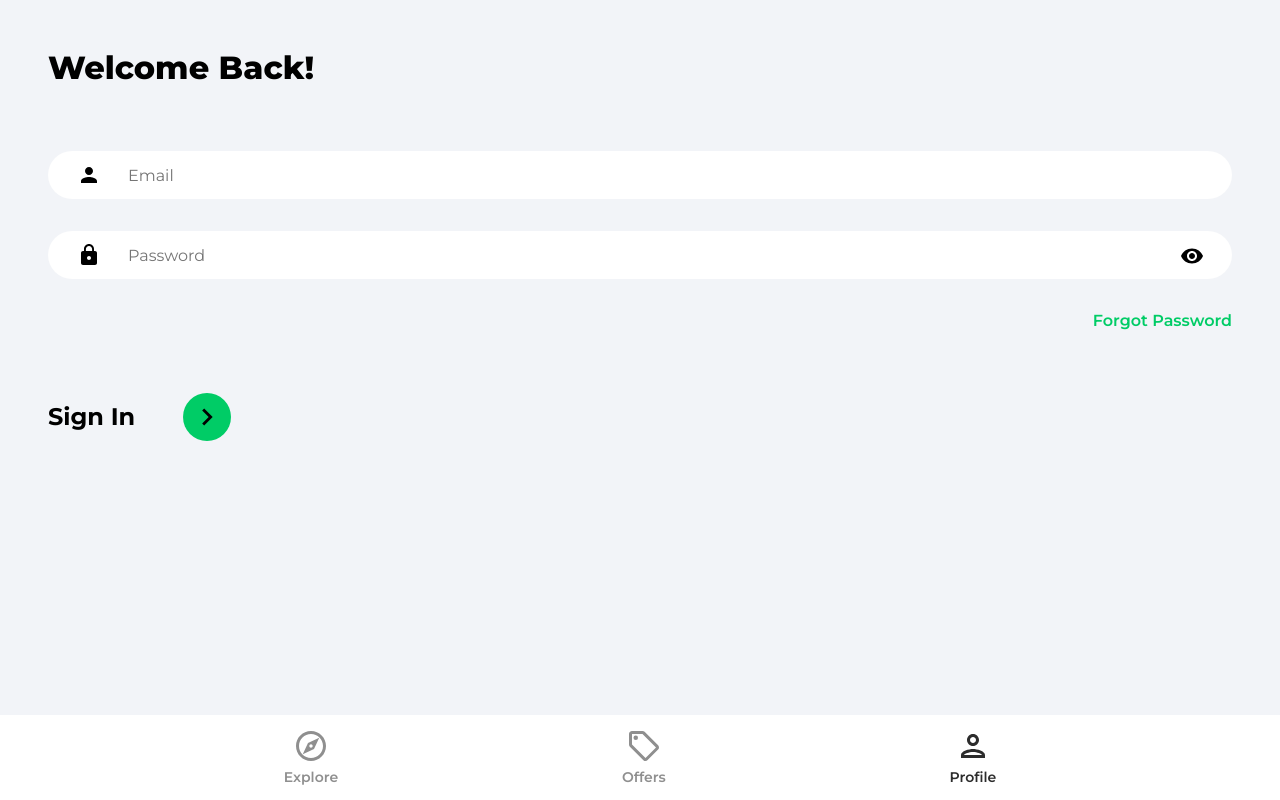
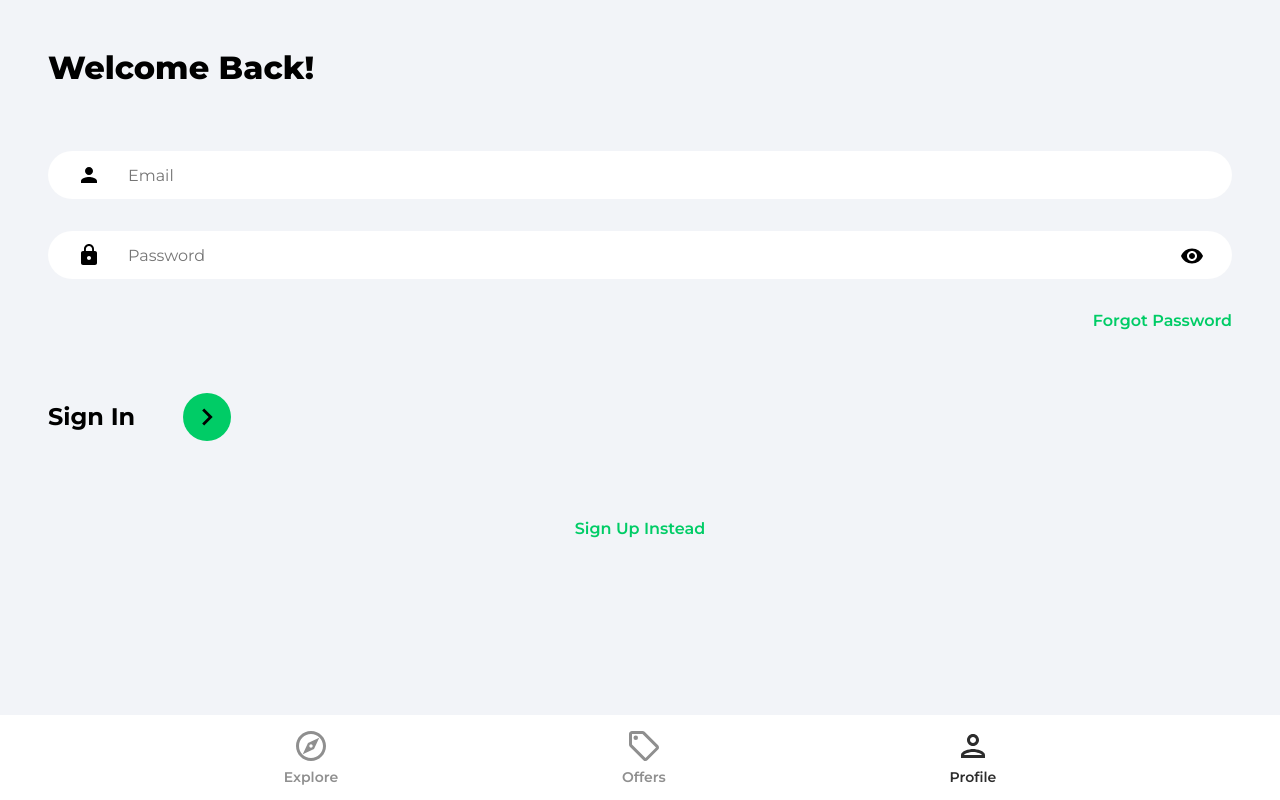
Before and after one commit to alancuenca/house-marketplace-app, a React (Create React App) app: page /profile in a window 1280 px wide. Built offline with nearby package versions, Linux system fonts and the light colour scheme.

Commit message:
add sign up link

```diff
--- a/src/pages/SignIn.jsx
+++ b/src/pages/SignIn.jsx
@@ -61,6 +61,12 @@
                         </button>
                     </div>
                 </form>
+
+                {/* Google OAuth */}
+
+                <Link to='/sign-up' className="registerLink">
+                    Sign Up Instead
+                </Link>
             </div>
         </>
     )
```
